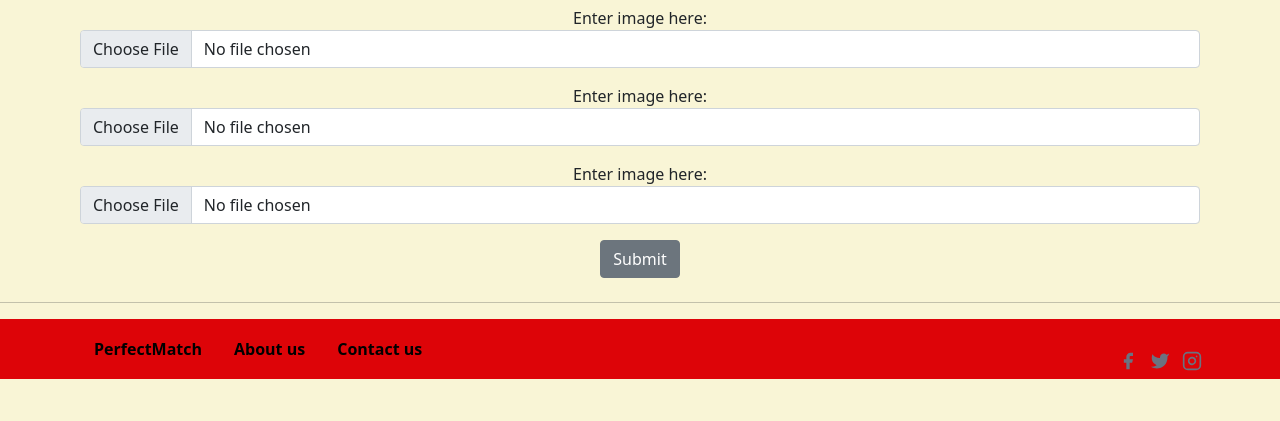
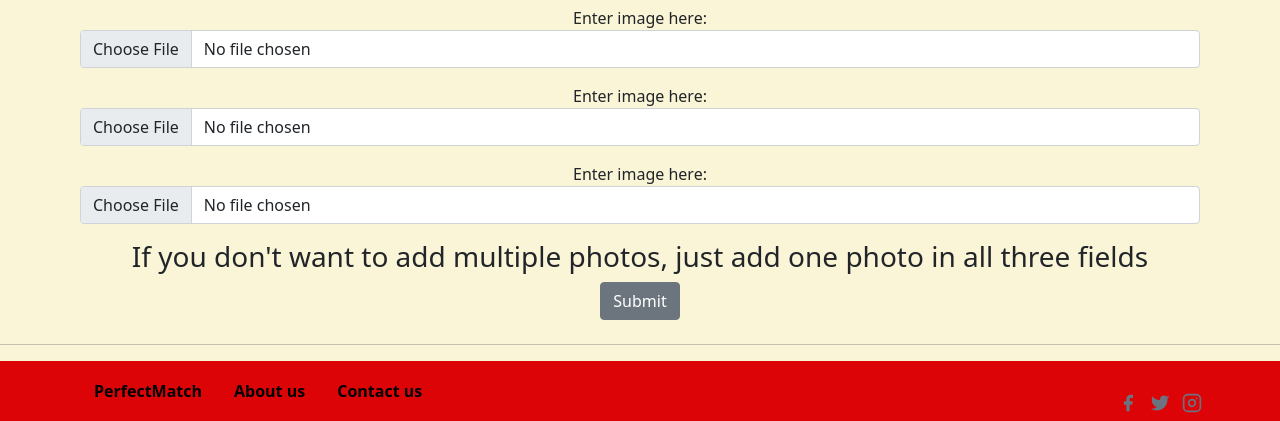
Before and after one commit to surajkanojia05/perfectmatch, a Django app: page /add_profile in a window 1280 px wide. Shown: the part 1304-1725 px from the top of the page. Before the commit the page ends 1683 px from the top, so only its background shows below. Run offline with Django 3.2, Linux system fonts and the light colour scheme.

Commit message:
Update add_profile.html

```diff
--- a/templates/add_profile.html
+++ b/templates/add_profile.html
@@ -16,6 +16,7 @@
         <form action="" method=POST enctype="multipart/form-data" >
             {% csrf_token %}
             {{ form.as_p }}
+            <h3> If you don't want to add multiple photos, just add one photo in all three fields </h3>
             <input type="submit" value="Submit" class="btn btn-secondary">
     {% endif %}
     </div>
```
